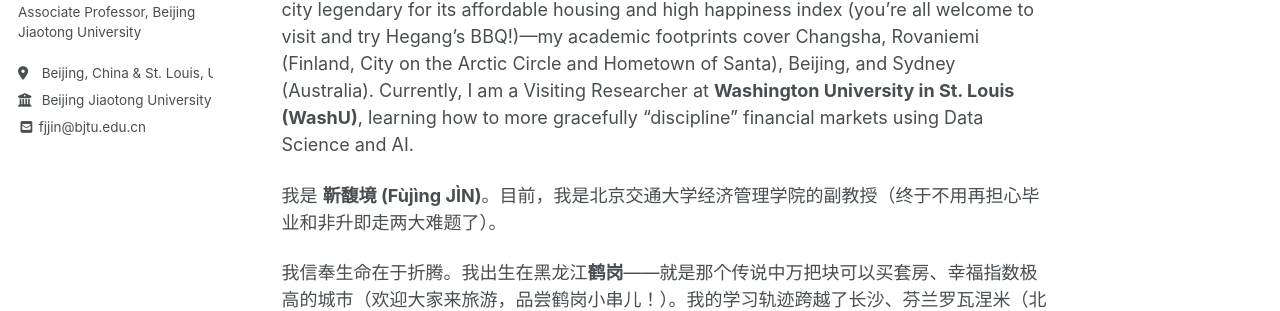
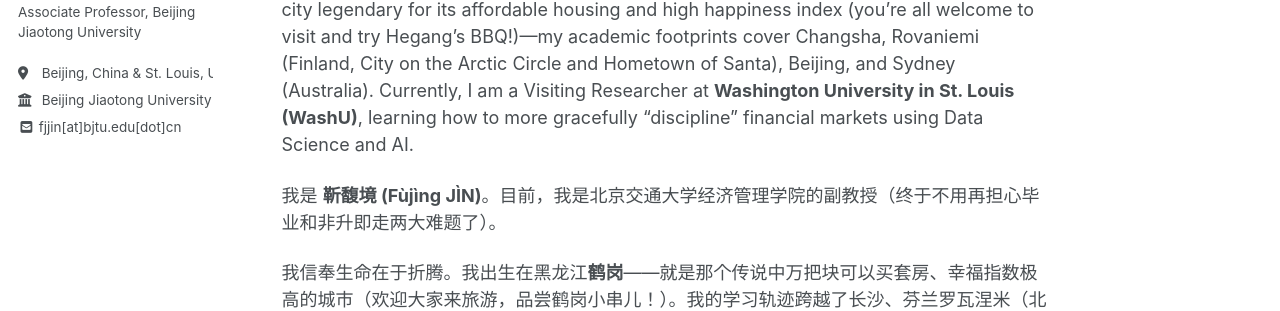
Before and after one commit to Fujing-JIN/Fujing-JIN.github.io, a Jekyll site: the page built from _pages/about.md, in a window 1280 px wide. Shown: the part 284-595 px from the top of the page. Built offline with Jekyll 4.4.1, drawn with Linux system fonts in a browser that asks for light colours; a script bundle is joined from its source files by our own code; library files that are not in the unit come from our copies.

Commit message:
Update _config.yml

```diff
--- a/_config.yml
+++ b/_config.yml
@@ -17,7 +17,7 @@
   location         : "Beijing, China & St. Louis, US"
   employer         : "Beijing Jiaotong University"
   #uri              :
-  email            : "fjjin@bjtu.edu.cn"
+  email            : "fjjin[at]bjtu.edu[dot]cn"
 
   # Academic websites (如需启用，删掉前面的 # 并填入正确链接)
   #googlescholar    : "https://scholar.google.com/citations?user=你的ID"
```
